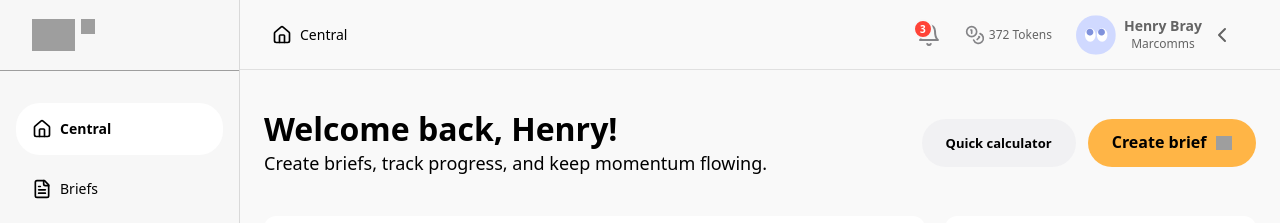
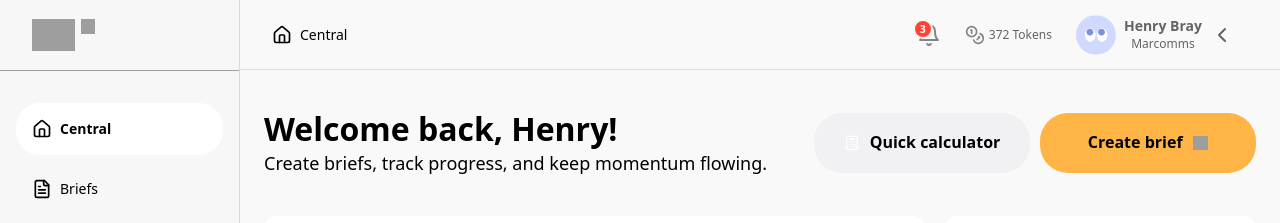
Before and after one commit to milanlisica-fox/tiko-login-spark, a React (Vite) app: page /dashboard in a window 1280 px wide. Shown: the top 223 px of the page. Built offline with nearby package versions, Linux system fonts and the light colour scheme; grey boxes are pictures that could not be loaded; the HTML template or start-up script is replaced by a standard one.

Commit message:
Fixing buttons

```diff
--- a/src/pages/Briefs.tsx
+++ b/src/pages/Briefs.tsx
@@ -324,17 +324,17 @@ export default function BriefsPage() {
                   <h1 className="text-[32px] font-bold leading-[38.4px] text-black">Briefs overview</h1>
                   <p className="text-lg leading-[23.94px] text-black">Kickstart your next project with clarity and ease</p>
                 </div>
-                <div className="flex gap-3 h-12">
+                <div className="flex gap-2.5 items-center">
                   <button
                     onClick={() => navigate("/dashboard/calculator")}
-                    className="w-[224px] h-10 bg-[#f1f1f3] backdrop-blur-sm rounded-[28px] flex items-center justify-center gap-[10px] px-[24px] hover:bg-[#e5e5e5] transition"
+                    className="w-[216px] bg-[#f1f1f3] backdrop-blur-sm rounded-[28px] flex items-center justify-center gap-[10px] px-[24px] py-[18px] hover:bg-[#e5e5e5] transition"
                   >
                     <Calculator size={16} />
-                    <span className="text-[13px] font-semibold leading-[18.62px] text-black whitespace-nowrap">Quick calculator</span>
+                    <span className="text-base font-semibold leading-[23.94px] text-black whitespace-nowrap">Quick calculator</span>
                   </button>
                   <button
                     onClick={() => setIsCreatingBrief(true)}
-                    className="w-[224px] h-10 backdrop-blur-[6px] backdrop-filter bg-[#ffb546] px-[24px] rounded-[28px] flex items-center justify-center gap-[10px] hover:opacity-90 transition"
+                    className="w-[216px] backdrop-blur-[6px] backdrop-filter bg-[#ffb546] px-[24px] py-[18px] rounded-[28px] flex items-center justify-center gap-[10px] hover:opacity-90 transition"
                   >
                     <span className="text-[16px] font-semibold leading-[23.94px] text-black whitespace-nowrap">Create brief</span>
                     <img src={createBriefArrowIcon} alt="" className="h-[14px] w-[15.567px]" />
--- a/src/pages/Calculator.tsx
+++ b/src/pages/Calculator.tsx
@@ -462,9 +462,9 @@ export default function CalculatorPage() {
               {/* Create Brief Button */}
               <button
                 onClick={handleCreateBrief}
-                className="mt-auto w-full backdrop-blur-[6px] backdrop-filter bg-[#ffb546] px-[24px] py-[18px] rounded-[28px] flex items-center justify-center gap-[10px] hover:opacity-90 transition mt-6"
+                className="mt-auto w-full h-10 backdrop-blur-[6px] backdrop-filter bg-[#ffb546] px-[24px] rounded-[28px] flex items-center justify-center gap-[10px] hover:opacity-90 transition mt-6"
               >
-                <span className="text-[16px] font-semibold leading-[23.94px] text-black">
+                <span className="text-[16px] font-semibold leading-[23.94px] text-black whitespace-nowrap">
                   Create brief
                 </span>
                 <img src={createBriefArrowIcon} alt="" className="h-[14px] w-[15.567px]" />
--- a/src/pages/Dashboard.tsx
+++ b/src/pages/Dashboard.tsx
@@ -221,18 +221,19 @@ export default function TikoDashboard() {
                 </p>
               </div>
 
-              <div className="flex gap-3 h-12">
+              <div className="flex gap-2.5 items-center">
                 <button
                   onClick={() => navigate("/dashboard/calculator")}
-                  className="px-6 py-[18px] bg-[#f1f1f3] backdrop-blur-sm rounded-[28px] flex items-center justify-center gap-2.5 hover:bg-[#e5e5e5] transition"
+                  className="w-[216px] bg-[#f1f1f3] backdrop-blur-sm rounded-[28px] flex items-center justify-center gap-[10px] px-[24px] py-[18px] hover:bg-[#e5e5e5] transition"
                 >
-                  <span className="text-[13px] font-semibold leading-[18.62px] text-black whitespace-nowrap">
+                  <Calculator size={16} />
+                  <span className="text-base font-semibold leading-[23.94px] text-black whitespace-nowrap">
                     Quick calculator
                   </span>
                 </button>
                 <button
                   onClick={() => navigate("/dashboard/briefs", { state: { createBrief: true } })}
-                  className="backdrop-blur-[6px] backdrop-filter bg-[#ffb546] px-[24px] py-[18px] rounded-[28px] flex items-center justify-center gap-[10px] hover:opacity-90 transition"
+                  className="w-[216px] backdrop-blur-[6px] backdrop-filter bg-[#ffb546] px-[24px] py-[18px] rounded-[28px] flex items-center justify-center gap-[10px] hover:opacity-90 transition"
                 >
                   <span className="text-[16px] font-semibold leading-[23.94px] text-black whitespace-nowrap">
                     Create brief
```
